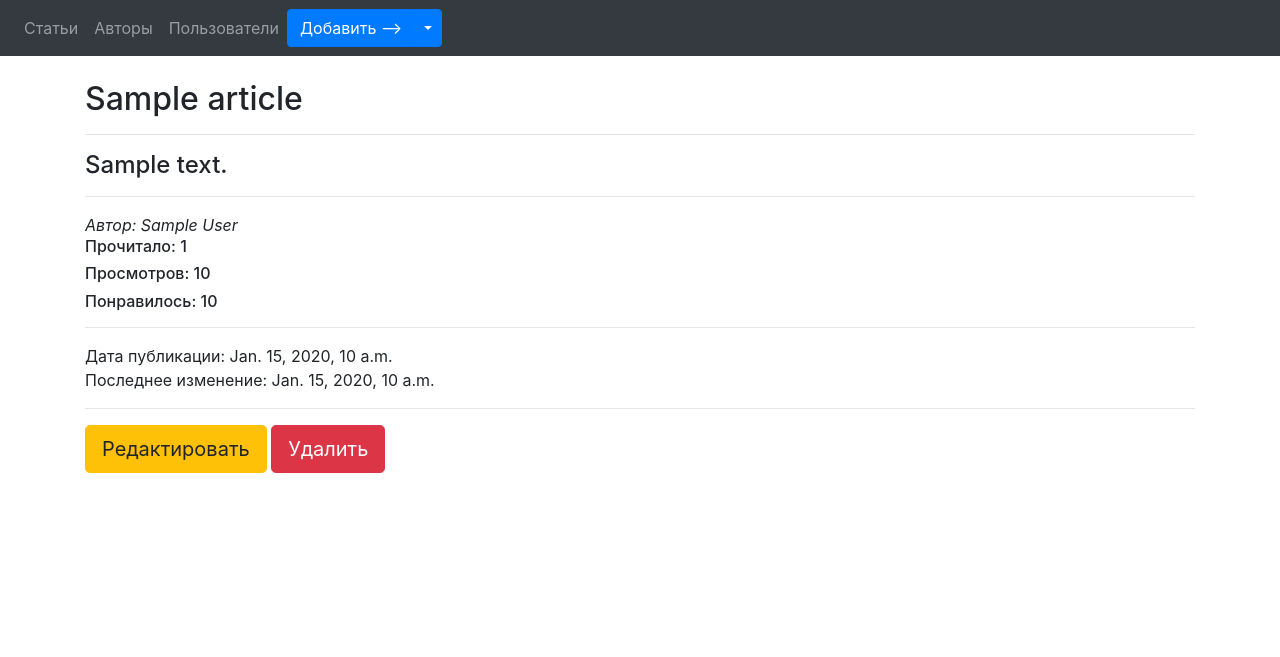
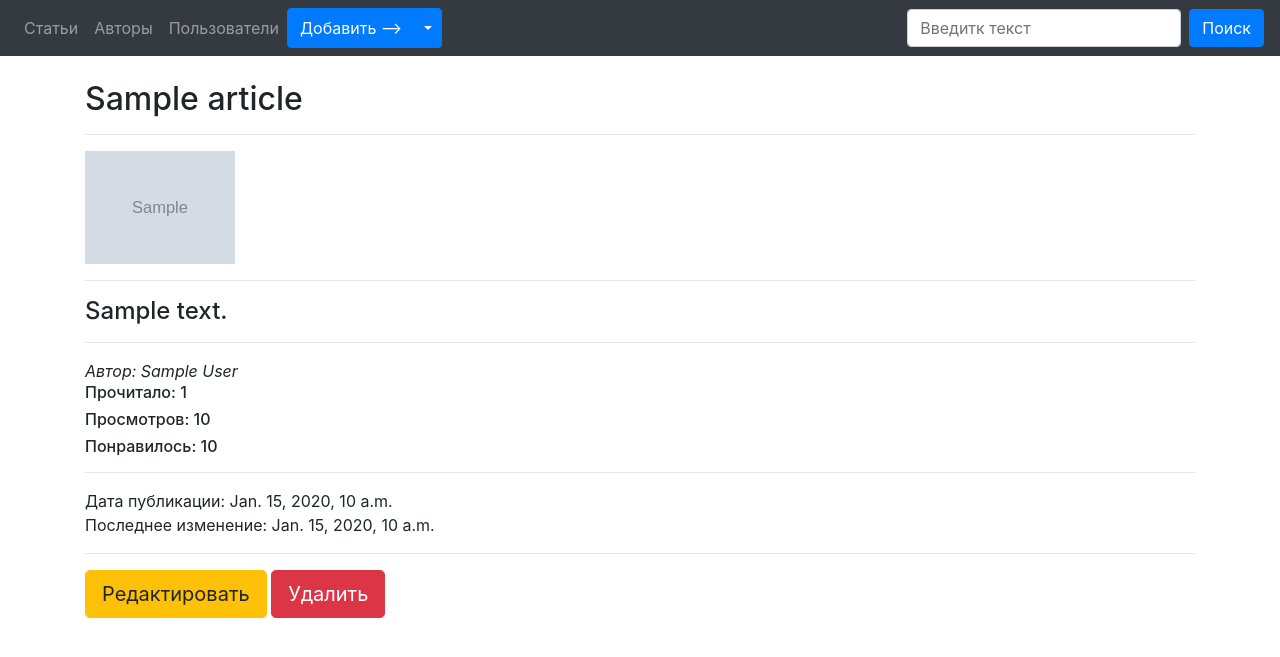
Before and after one commit to Overlord-zerg-more-minerals/bolg, a Django app: template articel/templates/articel/articles.html in a window 1280 px wide. Shown: the top 657 px of the page. Run offline with Django 3.2, Linux system fonts and the light colour scheme; the template is opened without the code that fills it: most values are stand-ins (such as "Sample title", 1, 10 or a date in 2020); grey boxes marked "Sample" are stand-in pictures; some libraries are stand-ins or nearby versions.

Commit message:
add fun. search

```diff
--- a/articel/templates/articel/articles.html
+++ b/articel/templates/articel/articles.html
@@ -4,6 +4,10 @@
 {% block content %}
 
     <h2></li>{{ article.title }}</li></h2>
+    <hr>
+    {% if article.picture %}
+        <img width="150" src="{{ article.picture.url }}">
+    {% endif %}
     <hr>
     <div><h4>{{ article.text }}</h4></div>
     <hr>
--- a/articel/templates/articel/authors.html
+++ b/articel/templates/articel/authors.html
@@ -4,11 +4,11 @@
 
 {% for author in authors %}
     <ol>
-    <h2>
+        <h2>
 
             {{ author.nick }}
 
-    </h2>
+        </h2>
     </ol>
 {% endfor %}
 
--- a/articel/templates/articel/profile.html
+++ b/articel/templates/articel/profile.html
@@ -6,7 +6,7 @@
         <h3> Псевдоним :{{ author.nick }}</h3>
         <h4> Количество статей :{{ author.articles.count }}</h4>
         {% if author.photo %}
-                <img src="{{ author.photo.url }}" width="100">
+                <img src="{{ author.photo.url }}" width="150">
         {% endif %}
 
 {% endblock %}
--- a/articel/templates/base.html
+++ b/articel/templates/base.html
@@ -16,7 +16,7 @@
 
 <nav class="navbar navbar-expand-sm bg-dark navbar-dark">
 
-  <ul class="navbar-nav">
+  <ul class="navbar-nav mr-auto">
     <li class="nav-item">
       <a class="nav-link" href="/">Статьи</a>
     </li>
@@ -26,9 +26,9 @@
     <li class="nav-item">
       <a class="nav-link" href="{% url 'users' %}">Пользователи</a>
     </li>
-  </ul>
 
-  <ul class="navbar-nav"></ulclass>
+
+
     <div class="btn-group">
       <button type="button" class="btn btn-primary">Добавить --></button>
       <button type="button" class="btn btn-primary dropdown-toggle dropdown-toggle-split" data-toggle="dropdown">
@@ -40,6 +40,11 @@
       </div>
     </div>
   </ul>
+  <form class="form-inline" action="{% url 'homepage' %}" method="POST">
+    {% csrf_token %}
+    <input class="form-control mr-sm-2" type="text" name="key_word" placeholder="Введитк текст">
+    <button class="btn btn-primary" type="submit">Поиск</button>
+  </form>
 
 </nav>
   <br>
```
Also changed, not shown: articel/views.py (+9 -1 lines).
